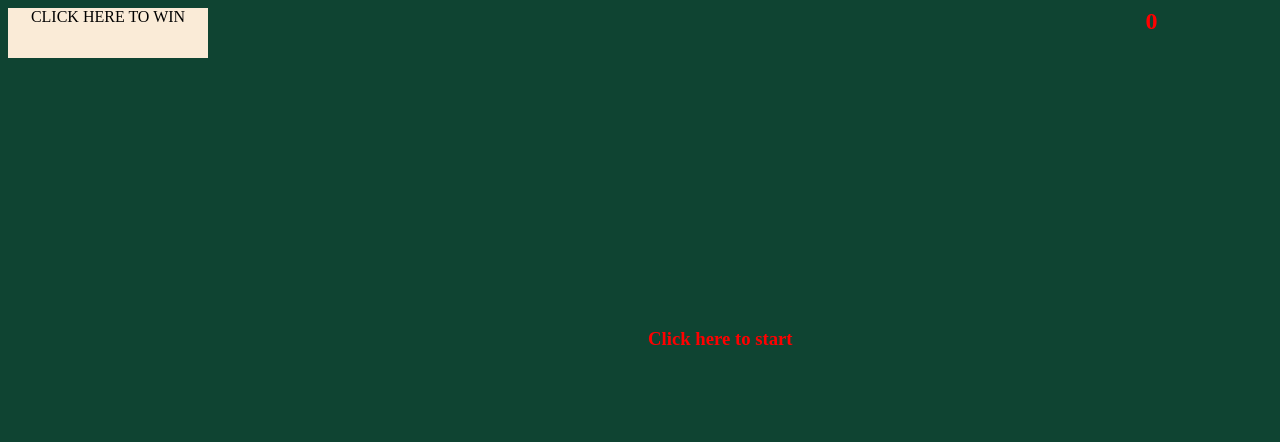
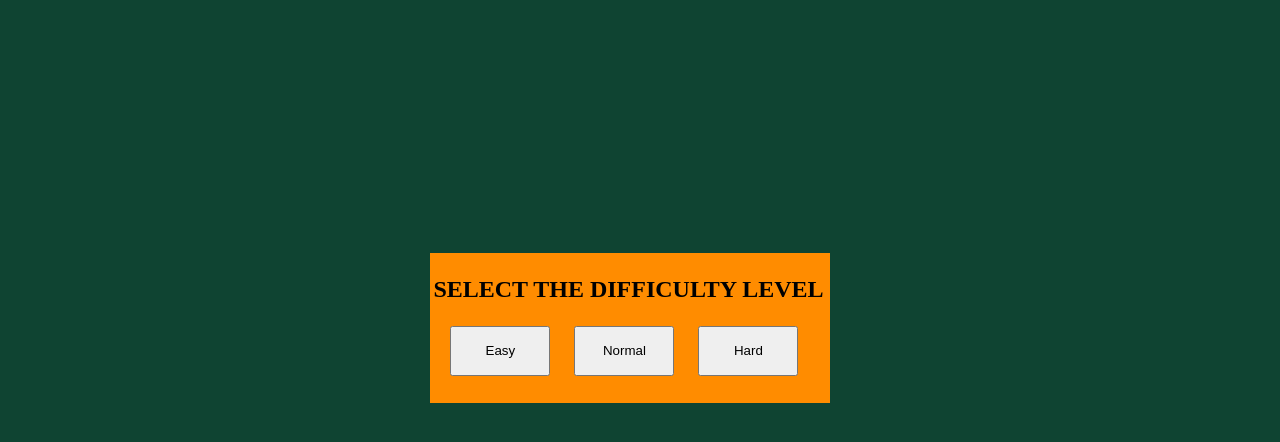
Before and after one commit to rodrigonikolof/5.MovingMessageGame, a plain HTML site: page index.html in a window 1280 px wide. Drawn offline with Linux system fonts and the light colour scheme.

Commit message:
Commit 3 - added difficulty selector

```diff
--- a/index.html
+++ b/index.html
@@ -8,15 +8,23 @@
     <title>Moving Message!</title>
 </head>
 <body>
+<div class="hide-game">
+        <!-- <h3 class="start">Click here to start</h3> -->
 
-    <h3 class="start">Click here to start</h3>
+    <div class="container">
+        <label for="" class="labelText">CLICK HERE TO WIN</label>
+    </div>
 
-<div class="container">
-    <label for="" class="labelText">CLICK HERE TO WIN</label>
+    <h2 class="timer">0</h2>
 </div>
 
-<h2 class="timer">0</h2>
+<div class="difficulty">
+    <h2>SELECT THE DIFFICULTY LEVEL</h2>
 
+    <button class="difficultyButton" id="easy">Easy</button>
+    <button class="difficultyButton" id="normal">Normal</button>
+    <button class="difficultyButton" id="hard">Hard</button>
+</div>
     <script src="index.js"></script>
 </body>
 </html>
--- a/index.js
+++ b/index.js
@@ -1,6 +1,9 @@
 const container = document.querySelector('.container');
-const start = document.querySelector('.start');
+
 const timer = document.querySelector('.timer');
+const start = document.querySelectorAll('.difficultyButton');
+const difficultySelectDiv = document.querySelector('.difficulty')
+const hideGame = document.querySelector('.hide-game')
 let time = 0;
 
 
@@ -11,22 +14,37 @@ container.style.marginLeft = `${popPosition + 1}px`;
 container.style.marginTop = `${popPosition2 +1}px`;
 };
 
+
 function startGame (){
-    start.remove();
-    setInterval(moveDiv, 800);
+        setInterval(moveDiv, 800);
     setInterval(timeElapsed, 1000);
 }
+
 
 function youWin (){
     window.alert(`YOU WIN! It took you ${time} seconds.`);
     location.reload();
 }
 
+
 function timeElapsed (){
     time++;
     timer.innerText = time;
 }
 
+for (let i = 0; i < start.length; i++){
+start[i].addEventListener('click', selectDifficulty);
+}
+
+function selectDifficulty (){
+    hideGame.style.visibility = 'visible';
+    startGame();
+    difficultySelectDiv.remove();
+}
+
+
+
+
 // container.addEventListener("mouseenter", moveDiv);
+// start.addEventListener("click", startGame);
 container.addEventListener("click", youWin);
-start.addEventListener("click", startGame);
--- a/style.css
+++ b/style.css
@@ -1,5 +1,8 @@
 body {
     background-color: rgb(15, 68, 50);
+}
+h2 {
+    padding: 3px;
 }
 .container {
     background-color: antiquewhite;
@@ -18,16 +21,32 @@ body {
     margin: 0 auto;
 }
 
-.start{
-    position: absolute;
-    margin-top: 25%;
-    margin-left: 50%;
-    color: red;
-}
-
 .timer{
     margin-top: 0;
     margin-left: 90%;
     color: red;
     width: 100px;
 }
+
+.hide-game{
+    visibility: hidden;
+}
+
+.difficulty{
+    position: absolute;
+    background-color: darkorange;
+    width: 400px;
+    height: 150px;
+    margin-top: 15%;
+    margin-left: 33%;
+}
+
+.difficultyButton{
+    padding: 5px;
+    width: 100px;
+    height: 50px;
+    margin-left: 5%;
+}
+.difficultyButton:hover{
+    cursor:pointer;
+}
```
Also changed, not shown: 1 other file.
